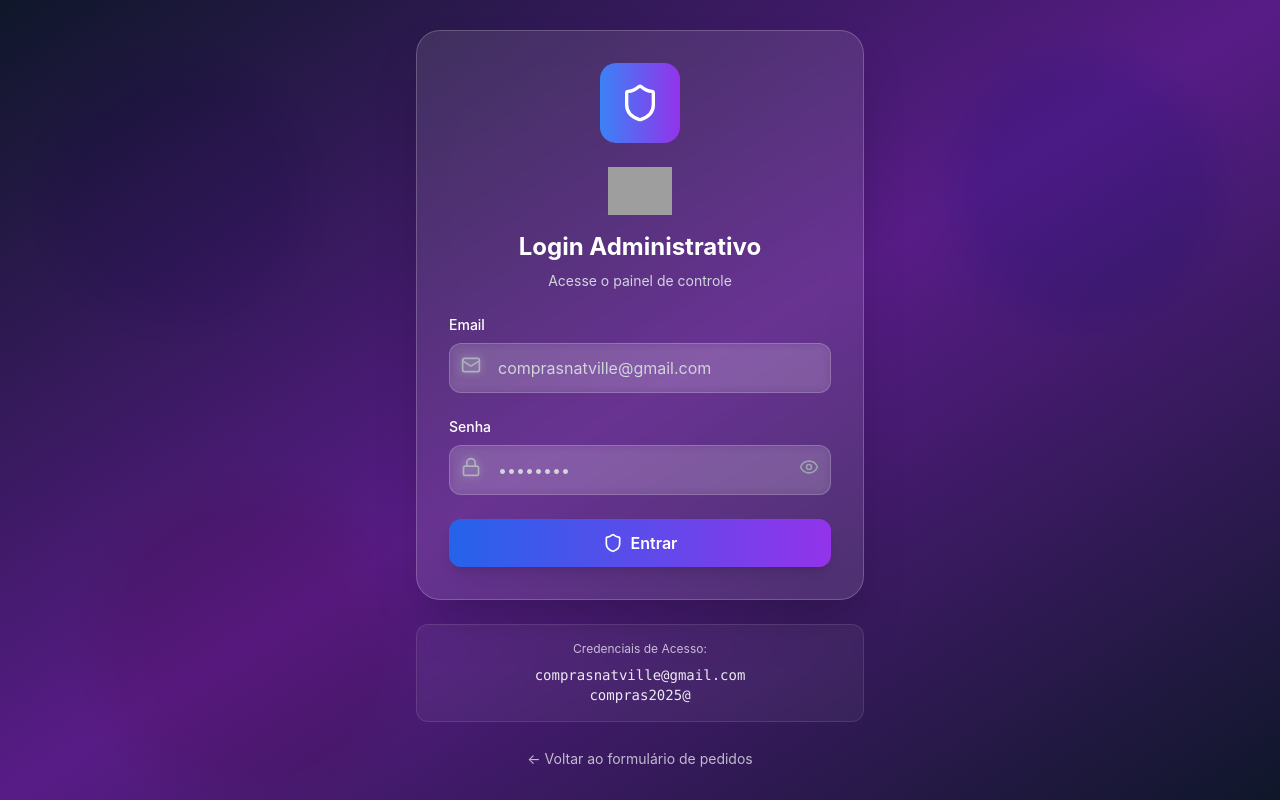
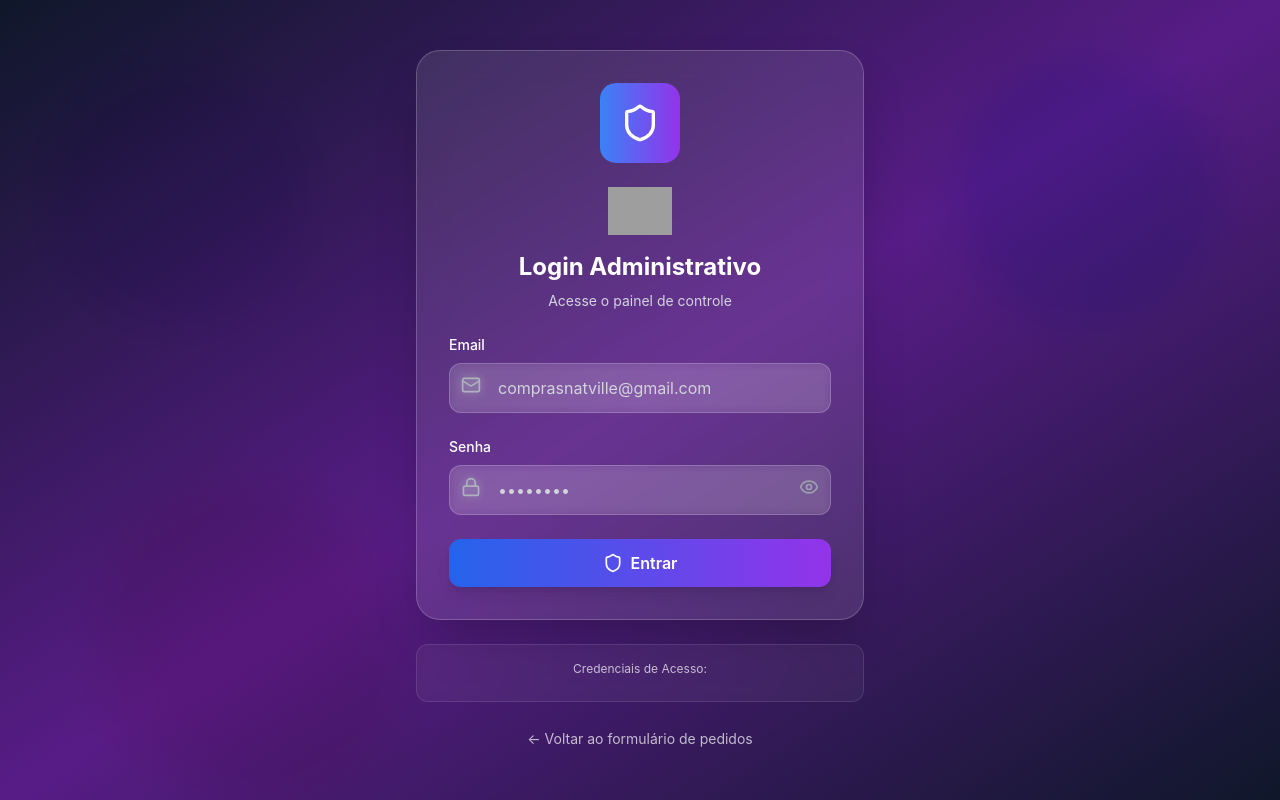
Before and after one commit to Jose-cardos0/compras, a React (Vite) app in the folder sistema-compras/: page /admin/login in a window 1280 px wide. Built offline with nearby package versions, Linux system fonts and the light colour scheme; no server answers; grey boxes are pictures that could not be loaded.

Commit message:
correçao final

```diff
--- a/sistema-compras/src/pages/AdminLogin.jsx
+++ b/sistema-compras/src/pages/AdminLogin.jsx
@@ -155,10 +155,6 @@ const AdminLogin = () => {
         >
           <div className="bg-white/5 backdrop-blur-sm rounded-xl p-4 border border-white/10">
             <p className="text-white/70 text-xs mb-2">Credenciais de Acesso:</p>
-            <p className="text-white/90 text-sm font-mono">
-              comprasnatville@gmail.com
-            </p>
-            <p className="text-white/90 text-sm font-mono">compras2025@</p>
           </div>
         </motion.div>
 
```
